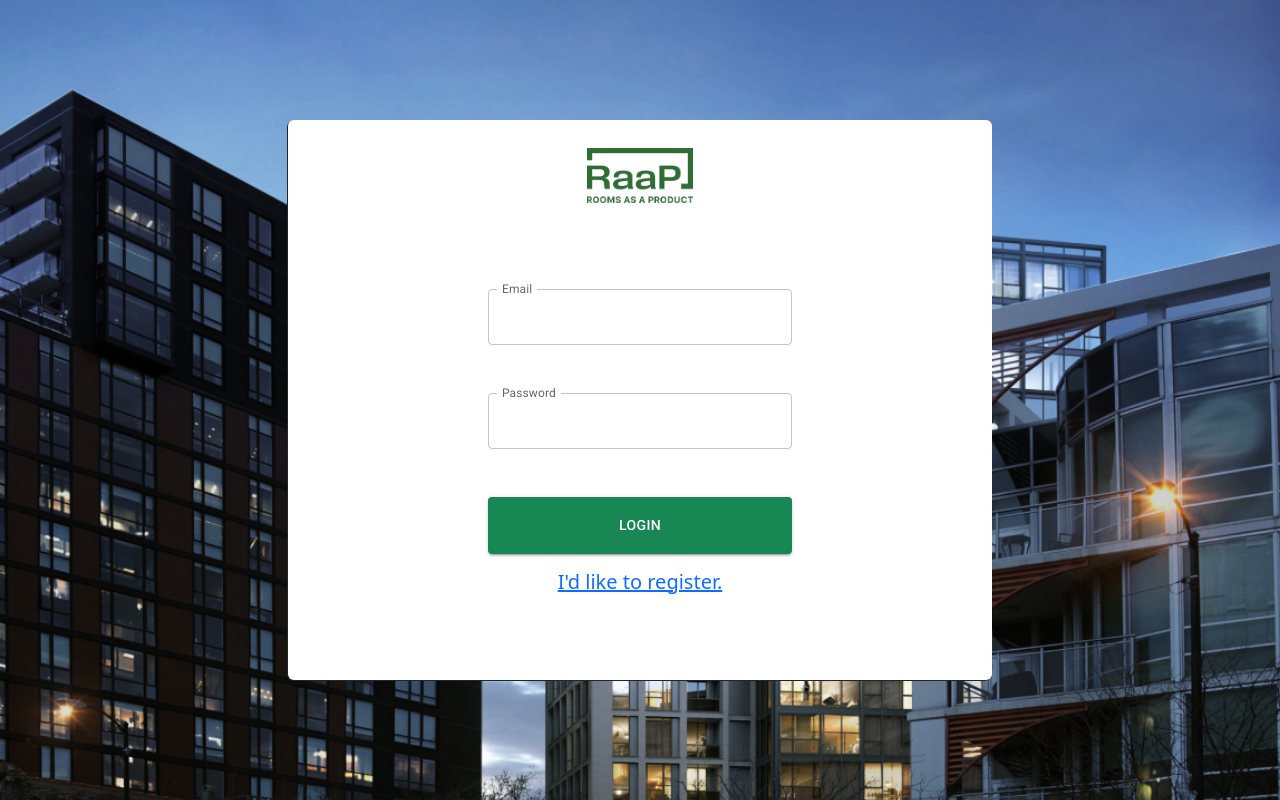
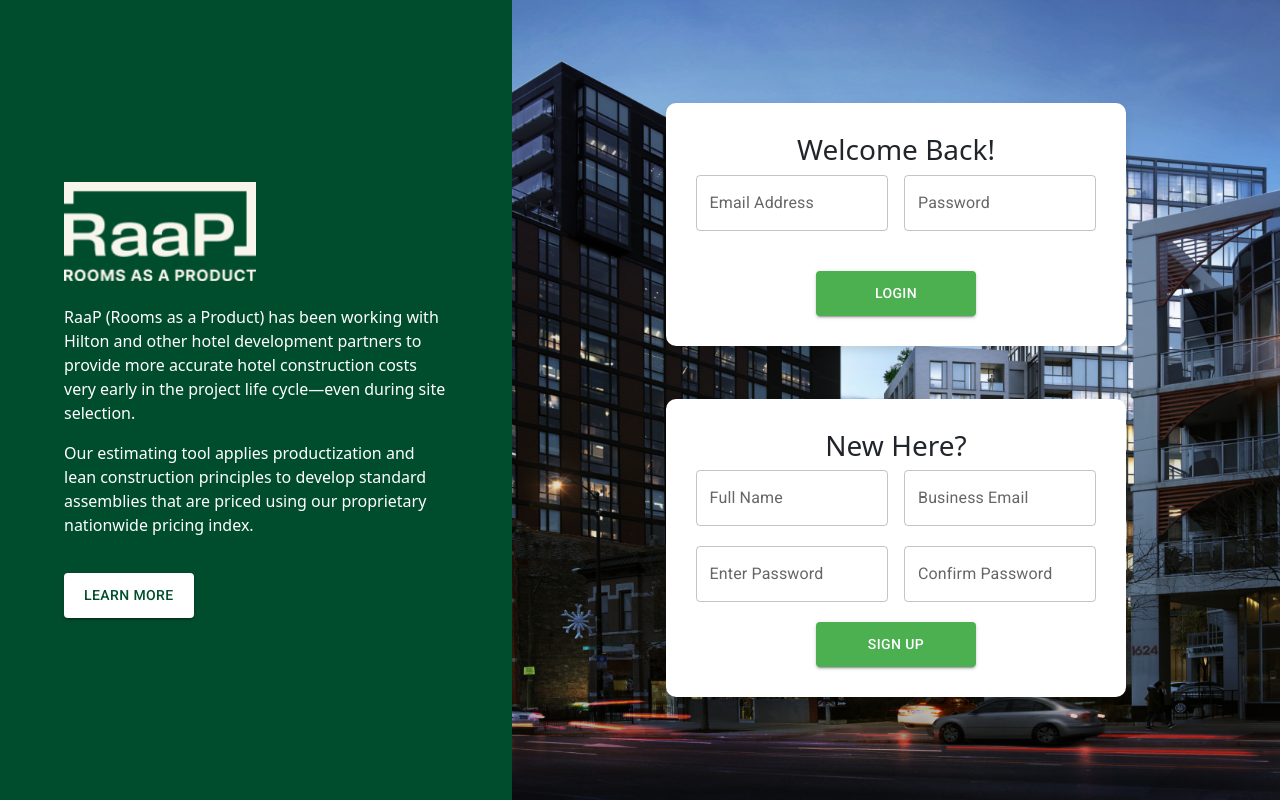
Before and after one commit to raap-builders/raap_portal, a React (Create React App) app: page / in a window 1280 px wide. Built offline with nearby package versions, Linux system fonts and the light colour scheme; no server answers.

Commit message:
landingpage

```diff
--- a/src/Pages/Regsiter.tsx
+++ b/src/Pages/Regsiter.tsx
@@ -1,3 +1,173 @@
+// import {
+//   Alert,
+//   AlertTitle,
+//   Button,
+//   FormControl,
+//   TextField,
+// } from "@mui/material";
+// import React, { useEffect, useState } from "react";
+// import { Link, useNavigate } from "react-router-dom";
+// import { useUserStore } from "../store";
+// import { fetchAPI } from "../utils/fetcher";
+
+// let loginTimeout: number;
+// interface IResponse {
+//   refresh_token: string;
+//   access_token: string;
+// }
+
+// function Regsiter() {
+//   const navigate = useNavigate();
+//   const {
+//     //@ts-ignore
+//     changeIsUserLoggedIn,
+//   } = useUserStore((state) => state);
+
+//   const [password, setPassword] = useState("");
+//   const [email, setEmail] = useState("");
+//   const [loginError, setLoginError] = useState(false);
+
+//   useEffect(() => {
+//     clearTimeout(loginTimeout);
+//     setLoginError(false);
+//   }, []);
+
+//   const onPasswordChanged = (
+//     event: React.ChangeEvent<HTMLInputElement | HTMLTextAreaElement>
+//   ) => {
+//     setPassword(event.target.value);
+//   };
+
+//   const onEmailChanged = (
+//     event: React.ChangeEvent<HTMLInputElement | HTMLTextAreaElement>
+//   ) => {
+//     setEmail(event.target.value);
+//   };
+
+//   const onFormSubmitted = async () => {
+//     try {
+//       clearTimeout(loginTimeout);
+
+//       const response: IResponse = await fetchAPI({
+//         route: "token",
+//         method: "POST",
+//         data: {
+//           grant_type: "password",
+//           username: email,
+//           password,
+//         },
+//       });
+//       if (response) {
+//         const refreshToken = response.refresh_token;
+//         const accessToken = response.access_token;
+//         setLoginError(false);
+//         changeIsUserLoggedIn(true);
+//         localStorage.setItem("refresh_token", refreshToken);
+//         localStorage.setItem("access_token", accessToken);
+//         navigate("/landing");
+//       }
+//       //Redirect to protected area
+//     } catch (error) {
+//       setLoginError(true);
+//       //@ts-ignore
+//       loginTimeout = setTimeout(() => setLoginError(false), 1500);
+//     }
+//     // navigate("/landing");
+//   };
+
+//   return (
+//     <div
+//       style={{
+//         height: "100vh",
+//         width: "100%",
+//         backgroundRepeat: "no-repeat",
+//         backgroundSize: "cover",
+//         backgroundImage: `url(${require("../assets/layout_pic.png")})`,
+//       }}
+//       className="d-flex flex-column align-items-center justify-content-center"
+//     >
+//       <FormControl
+//         style={{
+//           backgroundColor: "white",
+//           width: "55%",
+//           height: "70%",
+//           boxShadow: "-1px 1px 0px 0px",
+//         }}
+//         className="d-flex flex-column align-items-center justify-content-center p-5 rounded"
+//       >
+//         <img
+//           src={require("../assets/Header/New_RaaP_Logo.png")}
+//           alt="RaaP_Logo"
+//           style={{
+//             width: "15%",
+//             position: "absolute",
+//             top: "5%",
+//           }}
+//         />
+//         <div
+//           style={{ marginTop: "15%" }}
+//           className="d-flex flex-column justify-content-center align-items-center w-100"
+//         >
+//           <TextField
+//             id="outlined-basic"
+//             className="rounded"
+//             value={email}
+//             onChange={onEmailChanged}
+//             label="Email"
+//             InputLabelProps={{ shrink: true }}
+//             type="email"
+//             variant="outlined"
+//             style={{ backgroundColor: "white", width: "50%" }}
+//           />
+//           <TextField
+//             className="mt-5 rounded"
+//             value={password}
+//             onChange={onPasswordChanged}
+//             id="outlined-basic"
+//             InputLabelProps={{ shrink: true }}
+//             type="password"
+//             label="Password"
+//             variant="outlined"
+//             style={{ backgroundColor: "white", width: "50%" }}
+//           />
+//           <Button
+//             onClick={onFormSubmitted}
+//             className="mt-5 w-50 py-3 bg-success"
+//             variant="contained"
+//           >
+//             Login
+//           </Button>
+
+//           {/* <p className="mt-5 h4 text-whit" style={{ color: "#777777" }}> */}
+//           {/* I'd like to register. */}
+//           <Link
+//             className="h5 text-primary mt-3"
+//             to="https://meetings.hubspot.com/rj-mahadev?uuid=b1295ee6-5b2c-41c6-87f4-f477cd7ae711"
+//           >
+//             I'd like to register.
+//             {/* Schedule A Call To Get Set Up */}
+//           </Link>
+//           {/* </p> */}
+//         </div>
+//       </FormControl>
+
+//       {loginError && (
+//         <Alert
+//           className="mt-5  position-absolute"
+//           style={{
+//             bottom: 100,
+//             right: 40,
+//           }}
+//           severity="error"
+//         >
+//           <AlertTitle>Error</AlertTitle>
+//           The information you provided is not correct
+//         </Alert>
+//       )}
+//     </div>
+//   );
+// }
+// export default Regsiter;
 import {
   Alert,
   AlertTitle,
@@ -16,7 +186,7 @@ interface IResponse {
   access_token: string;
 }
 
-function Regsiter() {
+function Register() {
   const navigate = useNavigate();
   const {
     //@ts-ignore
@@ -76,87 +246,168 @@ function Regsiter() {
   };
 
   return (
+    <div style={{ display: 'flex', height: '100vh' }}>
+      {/* Left side with informational content */}
       <div
         style={{
-        height: "100vh",
-        width: "100%",
-        backgroundRepeat: "no-repeat",
-        backgroundSize: "cover",
+          flex: "0.5 0.5 1%",
+          backgroundColor: '#004d2d',
+          color: 'white',
+          padding: '5%',
+          display: 'flex',
+          flexDirection: 'column',
+          justifyContent: 'center',
+        }}
+      >
+            <img className="header-titlep" style={{width:"50%"}} src={require("../assets/Header/logo 1.png")} alt="Header" />
+        <br/>
+        <p>
+          RaaP (Rooms as a Product) has been working with Hilton and other hotel development
+          partners to provide more accurate hotel construction costs very early in the project life
+          cycle—even during site selection.
+        </p>
+        <p>
+          Our estimating tool applies productization and lean construction principles to develop
+          standard assemblies that are priced using our proprietary nationwide pricing index.
+        </p>
+        <Button
+          variant="contained"
+          style={{
+            backgroundColor: 'white',
+            color: '#004d2d',
+            alignSelf: 'start',
+            marginTop: '20px',
+            padding: '10px 20px',
+          }}
+        >
+          Learn More
+        </Button>
+      </div>
+
+      {/* Right side with the login and registration forms */}
+      <div
+        style={{
+          flex: 1,
           backgroundImage: `url(${require("../assets/layout_pic.png")})`,
+          backgroundSize: 'cover',
+          display: 'flex',
+          flexDirection: 'column',
+          justifyContent: 'center',
+          alignItems: 'center',
         }}
-      className="d-flex flex-column align-items-center justify-content-center"
       >
-      <FormControl
+        <div
           style={{
-          backgroundColor: "white",
-          width: "55%",
-          height: "70%",
-          boxShadow: "-1px 1px 0px 0px",
+            backgroundColor: 'white',
+            padding: '30px',
+            borderRadius: '10px',
+            width: '60%',
+            boxShadow: '0 4px 8px rgba(0, 0, 0, 0.1)',
+            marginBottom: '20px',
           }}
-        className="d-flex flex-column align-items-center justify-content-center p-5 rounded"
         >
-        <img
-          src={require("../assets/Header/New_RaaP_Logo.png")}
-          alt="RaaP_Logo"
-          style={{
-            width: "15%",
-            position: "absolute",
-            top: "5%",
-          }}
-        />
-        <div
-          style={{ marginTop: "15%" }}
-          className="d-flex flex-column justify-content-center align-items-center w-100"
-        >
+            <center>
+            <h3>Welcome Back!</h3>
+            </center>
+          <FormControl fullWidth style={{ display: 'flex', flexDirection: 'row', justifyContent: 'space-between' }}>
             <TextField
               id="outlined-basic"
-            className="rounded"
+              label="Email Address"
               value={email}
               onChange={onEmailChanged}
-            label="Email"
-            InputLabelProps={{ shrink: true }}
-            type="email"
               variant="outlined"
-            style={{ backgroundColor: "white", width: "50%" }}
+              style={{ marginBottom: '20px', width: '48%' }}
             />
             <TextField
-            className="mt-5 rounded"
+              id="outlined-password-input"
+              label="Password"
+              type="password"
               value={password}
               onChange={onPasswordChanged}
-            id="outlined-basic"
-            InputLabelProps={{ shrink: true }}
-            type="password"
-            label="Password"
               variant="outlined"
-            style={{ backgroundColor: "white", width: "50%" }}
+              style={{ marginBottom: '20px', width: '48%' }}
             />
+            </FormControl>
+            <center>
             <Button
               onClick={onFormSubmitted}
-            className="mt-5 w-50 py-3 bg-success"
               variant="contained"
+              style={{
+                backgroundColor: '#4CAF50',
+                color: 'white',
+                padding: '10px',
+                marginTop: '20px',
+                width: '40%',
+              }}
             >
               Login
             </Button>
+            </center>
 
-          {/* <p className="mt-5 h4 text-whit" style={{ color: "#777777" }}> */}
-          {/* I'd like to register. */}
-          <Link
-            className="h5 text-primary mt-3"
-            to="https://meetings.hubspot.com/rj-mahadev?uuid=b1295ee6-5b2c-41c6-87f4-f477cd7ae711"
+        </div>
+<hr style={{color:"white"}}/>
+        <div
+          style={{
+            backgroundColor: 'white',
+            padding: '30px',
+            borderRadius: '10px',
+            width: '60%',
+            boxShadow: '0 4px 8px rgba(0, 0, 0, 0.1)',
+          }}
         >
-            I'd like to register.
-            {/* Schedule A Call To Get Set Up */}
-          </Link>
-          {/* </p> */}
+            <center>
+            <h3>New Here?</h3>
+            </center>
+          <FormControl fullWidth style={{ display: 'flex', flexDirection: 'row', justifyContent: 'space-between', flexWrap: 'wrap' }}>
+            <TextField
+              id="full-name"
+              label="Full Name"
+              variant="outlined"
+              style={{ marginBottom: '20px', width: '48%' }}
+            />
+            <TextField
+              id="business-email"
+              label="Business Email"
+              variant="outlined"
+              style={{ marginBottom: '20px', width: '48%' }}
+            />
+            <TextField
+              id="new-password"
+              label="Enter Password"
+              type="password"
+              variant="outlined"
+              style={{ marginBottom: '20px', width: '48%' }}
+            />
+            <TextField
+              id="confirm-password"
+              label="Confirm Password"
+              type="password"
+              variant="outlined"
+              style={{ marginBottom: '20px', width: '48%' }}
+            />
+          </FormControl>
+          <center>
+            <Button
+              variant="contained"
+              style={{
+                backgroundColor: '#4CAF50',
+                color: 'white',
+                padding: '10px',
+                width: '40%',
+              }}
+            >
+              Sign Up
+            </Button>
+            </center>
         </div>
-      </FormControl>
+      </div>
 
       {loginError && (
         <Alert
-          className="mt-5  position-absolute"
           style={{
-            bottom: 100,
-            right: 40,
+            position: 'absolute',
+            bottom: '20px',
+            right: '20px',
           }}
           severity="error"
         >
@@ -167,4 +418,5 @@ function Regsiter() {
     </div>
   );
 }
-export default Regsiter;
+
+export default Register;
```
Lines whose indentation alone changed are shown as unchanged.
